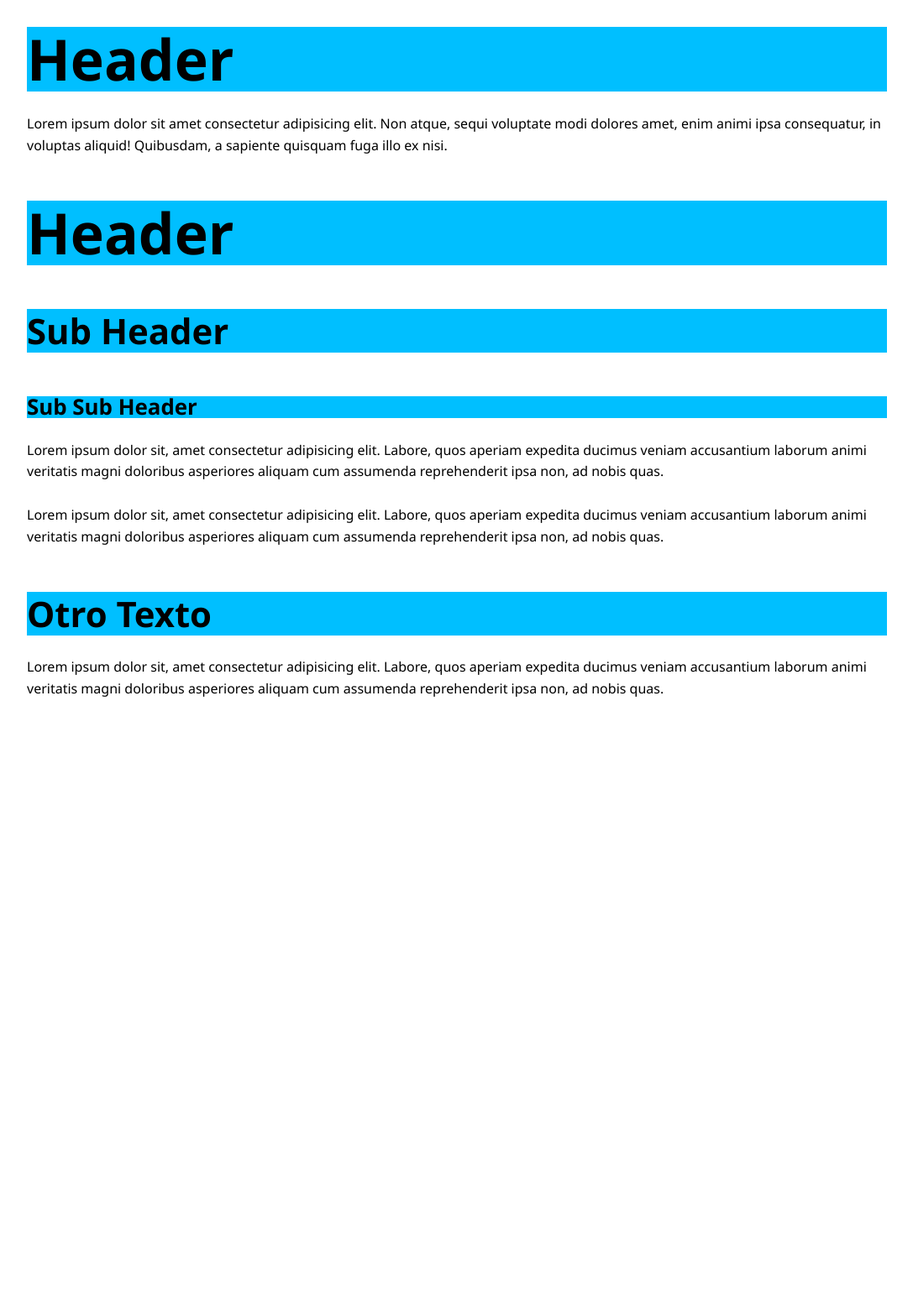
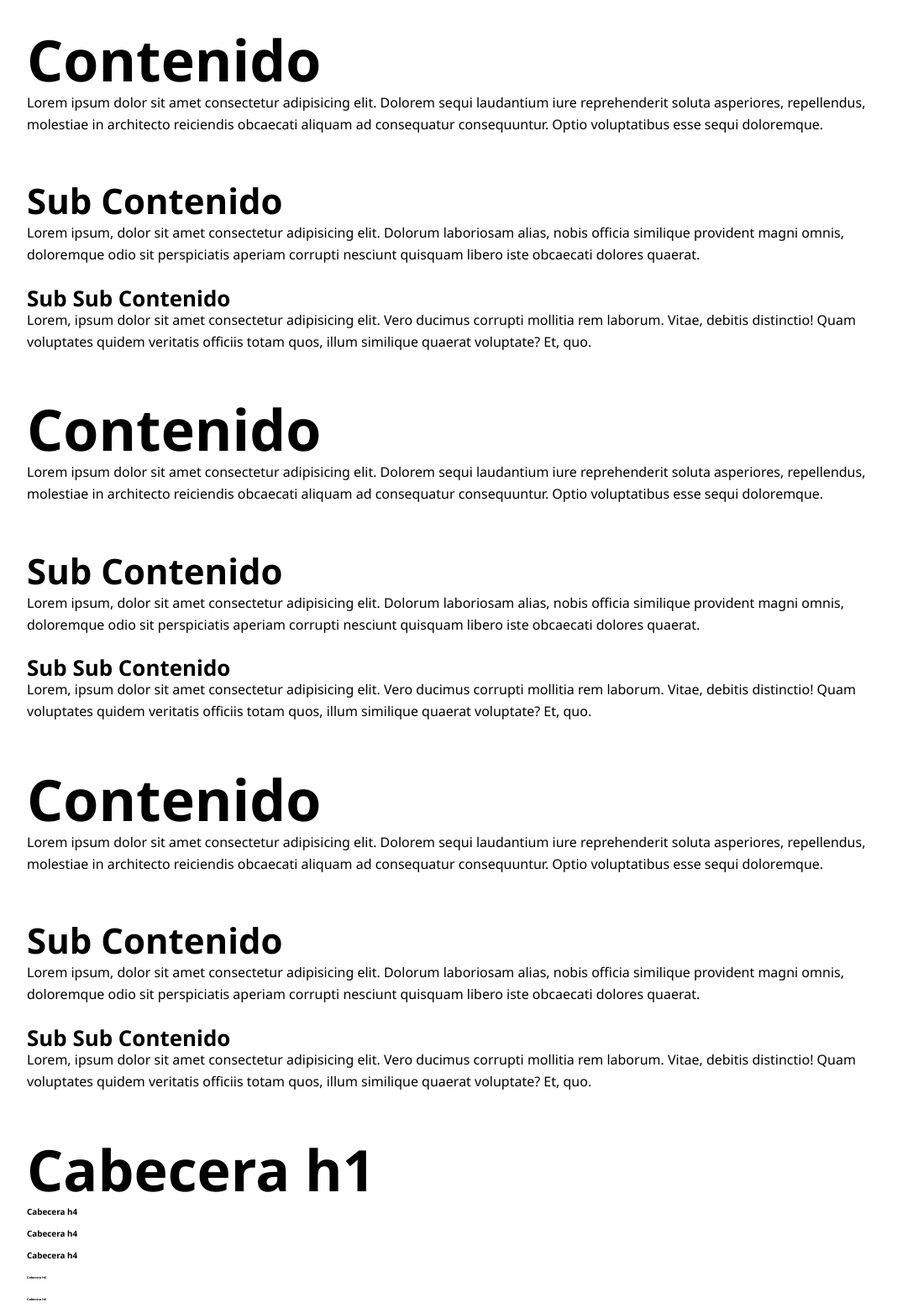
Before and after one commit to xenturi0n/vertical-rythm-ITCSS, a plain HTML site: page index.html in a window 1280 px wide. Shown: the part 20-1584 px from the top of the page at 84% size, without its empty margins (96-1183 px from the left). Before the commit the page ends 906 px from the top, so only its background shows below. Drawn offline with Linux system fonts and the light colour scheme.

Commit message:
Reemplazado desde pc oficina

```diff
--- a/index.html
+++ b/index.html
@@ -1,24 +1,74 @@
 <!DOCTYPE html>
 <html lang="en">
+
 <head>
     <meta charset="UTF-8">
     <meta name="viewport" content="width=device-width, initial-scale=1.0">
     <meta http-equiv="X-UA-Compatible" content="ie=edge">
-    <title>Ritmo Vertical 01</title>
+    <title>Document</title>
     <link rel="stylesheet" href="css/styles.css">
 </head>
+
 <body class="">
-        <div class="box-test">
-        <h1>Header</h1>
-        <p class="lorem">Lorem ipsum dolor sit amet consectetur adipisicing elit. Non atque, sequi voluptate modi dolores amet, enim animi ipsa consequatur, in voluptas aliquid! Quibusdam, a sapiente quisquam fuga illo ex nisi.</p>
 
-        <h1>Header</h1>
-        <h2>Sub Header</h2>
-        <h3>Sub Sub Header</h3>
-        <p class="lorem">Lorem ipsum dolor sit, amet consectetur adipisicing elit. Labore, quos aperiam expedita ducimus veniam accusantium laborum animi veritatis magni doloribus asperiores aliquam cum assumenda reprehenderit ipsa non, ad nobis quas.</p>
-        <p class="lorem">Lorem ipsum dolor sit, amet consectetur adipisicing elit. Labore, quos aperiam expedita ducimus veniam accusantium laborum animi veritatis magni doloribus asperiores aliquam cum assumenda reprehenderit ipsa non, ad nobis quas.</p>
-        <h2>Otro Texto</h2>
-        <p class="lorem">Lorem ipsum dolor sit, amet consectetur adipisicing elit. Labore, quos aperiam expedita ducimus veniam accusantium laborum animi veritatis magni doloribus asperiores aliquam cum assumenda reprehenderit ipsa non, ad nobis quas.</p>
+    <div class="contenido" id="content">
+        <h1>Contenido</h1>
+        <p>Lorem ipsum dolor sit amet consectetur adipisicing elit. Dolorem sequi laudantium iure reprehenderit soluta asperiores,
+            repellendus, molestiae in architecto reiciendis obcaecati aliquam ad consequatur consequuntur. Optio voluptatibus
+            esse sequi doloremque.</p>
     </div>
+
+    <h2>Sub Contenido</h2>
+    <p>Lorem ipsum, dolor sit amet consectetur adipisicing elit. Dolorum laboriosam alias, nobis officia similique provident
+        magni omnis, doloremque odio sit perspiciatis aperiam corrupti nesciunt quisquam libero iste obcaecati dolores quaerat.</p>
+
+    <h3>Sub Sub Contenido</h3>
+    <p>Lorem, ipsum dolor sit amet consectetur adipisicing elit. Vero ducimus corrupti mollitia rem laborum. Vitae, debitis
+        distinctio! Quam voluptates quidem veritatis officiis totam quos, illum similique quaerat voluptate? Et, quo.</p>
+    <h1>Contenido</h1>
+    <p>Lorem ipsum dolor sit amet consectetur adipisicing elit. Dolorem sequi laudantium iure reprehenderit soluta asperiores,
+        repellendus, molestiae in architecto reiciendis obcaecati aliquam ad consequatur consequuntur. Optio voluptatibus
+        esse sequi doloremque.</p>
+    </div>
+
+    <h2>Sub Contenido</h2>
+    <p>Lorem ipsum, dolor sit amet consectetur adipisicing elit. Dolorum laboriosam alias, nobis officia similique provident
+        magni omnis, doloremque odio sit perspiciatis aperiam corrupti nesciunt quisquam libero iste obcaecati dolores quaerat.</p>
+
+    <h3>Sub Sub Contenido</h3>
+    <p>Lorem, ipsum dolor sit amet consectetur adipisicing elit. Vero ducimus corrupti mollitia rem laborum. Vitae, debitis
+        distinctio! Quam voluptates quidem veritatis officiis totam quos, illum similique quaerat voluptate? Et, quo.</p>
+    <h1>Contenido</h1>
+    <p>Lorem ipsum dolor sit amet consectetur adipisicing elit. Dolorem sequi laudantium iure reprehenderit soluta asperiores,
+        repellendus, molestiae in architecto reiciendis obcaecati aliquam ad consequatur consequuntur. Optio voluptatibus
+        esse sequi doloremque.</p>
+    </div>
+
+    <h2>Sub Contenido</h2>
+    <p>Lorem ipsum, dolor sit amet consectetur adipisicing elit. Dolorum laboriosam alias, nobis officia similique provident
+        magni omnis, doloremque odio sit perspiciatis aperiam corrupti nesciunt quisquam libero iste obcaecati dolores quaerat.</p>
+
+    <h3>Sub Sub Contenido</h3>
+    <p>Lorem, ipsum dolor sit amet consectetur adipisicing elit. Vero ducimus corrupti mollitia rem laborum. Vitae, debitis
+        distinctio! Quam voluptates quidem veritatis officiis totam quos, illum similique quaerat voluptate? Et, quo.</p>
+
+    <h1>Cabecera h1</h1>
+    <h4>Cabecera h4</h4>
+    <h4>Cabecera h4</h4>
+    <h4>Cabecera h4</h4>
+    <h6>Cabecera h6</h6>
+    <h6>Cabecera h6</h6>
+    <h6>Cabecera h6</h6>
+    <h6>Cabecera h6</h6>
+    <h6>Cabecera h6</h6>
+    <h5>Cabecera h5</h5>
+    <h5>Cabecera h5</h5>
+    <h5>Cabecera h5</h5>
+    <h5>Cabecera h5</h5>
+    <h5>Cabecera h5</h5>
+    <h2>Cabecera h2</h2>
+    <h3>Cabecera h3</h3>
+
 </body>
+
 </html>
--- a/scss/A_settings/_settings.main-config.scss
+++ b/scss/A_settings/_settings.main-config.scss
@@ -1,3 +1,3 @@
-$my-global-ratio: 1.618;
+$my-global-ratio: 1.62;
 $my-global-font-size: 16px;
 $my-global-line-height: $my-global-font-size * $my-global-ratio;
--- a/scss/D_elements/_elements.headings.scss
+++ b/scss/D_elements/_elements.headings.scss
@@ -9,36 +9,34 @@ $h6: $h5 / $my-global-ratio;
 h1,h2,h3,h4,h5,h6{
     margin: 0;
     padding: 0;
-    margin-top: (1rem * $my-global-ratio) * 2;
-    margin-bottom: 1rem * $my-global-ratio;
-    // border: 5px solid black;
-    background: deepskyblue;
-
 }
 
 h1{
    @include inuit-font-size(px($h1));
-//    background-color: lightblue;
+    margin: $my-global-line-height * 2 0 0 0;
 }
 
 h2{
     @include inuit-font-size(px($h2));
-    // background-color: lightgray;
+    margin: $my-global-line-height * 2 0 0 0;
  }
 
  h3{
     @include inuit-font-size(px($h3));
-    // background-color: lightseagreen;
+    margin: 0;
  }
 
  h4{
     @include inuit-font-size(px($h4));
+    margin: 0;
  }
 
  h5{
     @include inuit-font-size(px($h5));
+    margin: 0;
  }
 
  h6{
     @include inuit-font-size(px($h6));
+    margin: 0;
  }
--- /dev/null
+++ b/scss/D_elements/_elements.paragraphs.scss
@@ -0,0 +1,3 @@
+p{
+    margin-bottom: $my-global-line-height
+}
--- a/scss/D_elements/_elements.scss
+++ b/scss/D_elements/_elements.scss
@@ -1 +1,2 @@
 @import '_elements.headings.scss';
+@import '_elements.paragraphs.scss';
--- a/scss/E_objects/_objects.vertical-rythm-grid.scss
+++ b/scss/E_objects/_objects.vertical-rythm-grid.scss
@@ -1,10 +1,21 @@
-.vertical-rythm-grid{
-    // background-color: rgb(244, 248, 252);
-    background-image:
-    repeating-linear-gradient(
-      #fff,
-      #fff calc((1rem * #{$my-global-ratio}) - 1px),
-      rgb(248, 84, 8) calc(1rem * #{$my-global-ratio}),
-      rgb(248, 84, 8) calc(1rem * #{$my-global-ratio})
-    )
+// .o-vertical-rythm-grid{
+//     // background-color: rgb(244, 248, 252);
+//     background-image:
+//     repeating-linear-gradient(
+//       #fff,
+//       #fff calc((1rem * #{$my-global-ratio}) - 1px),
+//       rgb(248, 84, 8) calc(1rem * #{$my-global-ratio}),
+//       rgb(248, 84, 8) calc(1rem * #{$my-global-ratio})
+//     )
+// }
+
+.o-vertical-rythm-grid{
+  // background-color: rgb(244, 248, 252);
+  background-image:
+  repeating-linear-gradient(
+    #fff,
+    #fff calc((1rem * #{$my-global-ratio}) - 1px),
+    rgb(248, 36, 8) calc(1rem * #{$my-global-ratio}),
+    rgb(248, 36, 8) calc(1rem * #{$my-global-ratio})
+  );
 }
--- /dev/null
+++ b/scss/G_utilities/_horizontal-lines.scss
@@ -0,0 +1,23 @@
+.u-horizontal-lines::before {
+    content:"";
+    width: 100%;
+    height: 100%;
+    top: 0;
+    left: 0;
+    margin: 0;
+    padding: 0;
+    // background-size: 100% #{$my-global-line-height};
+    background-size: 100% #{$my-global-line-height};
+
+    background-image: linear-gradient(to bottom,
+        transparent 0,
+        transparent calc(#{$my-global-line-height} - 2px),
+        red calc(#{$my-global-line-height} - 1px)
+        );
+
+    background-repeat: repeat;
+
+    z-index: -100;
+
+    position: fixed;
+}
--- /dev/null
+++ b/scss/G_utilities/_utilities.scss
@@ -0,0 +1 @@
+@import '_horizontal-lines.scss';
--- a/scss/styles.scss
+++ b/scss/styles.scss
@@ -4,3 +4,4 @@
 @import 'D_elements/_elements.scss';
 @import 'E_objects/objects.scss';
 @import 'F_components/_components.scss';
+@import 'G_utilities/_utilities.scss';
```
Also changed, not shown: css/styles.css.
